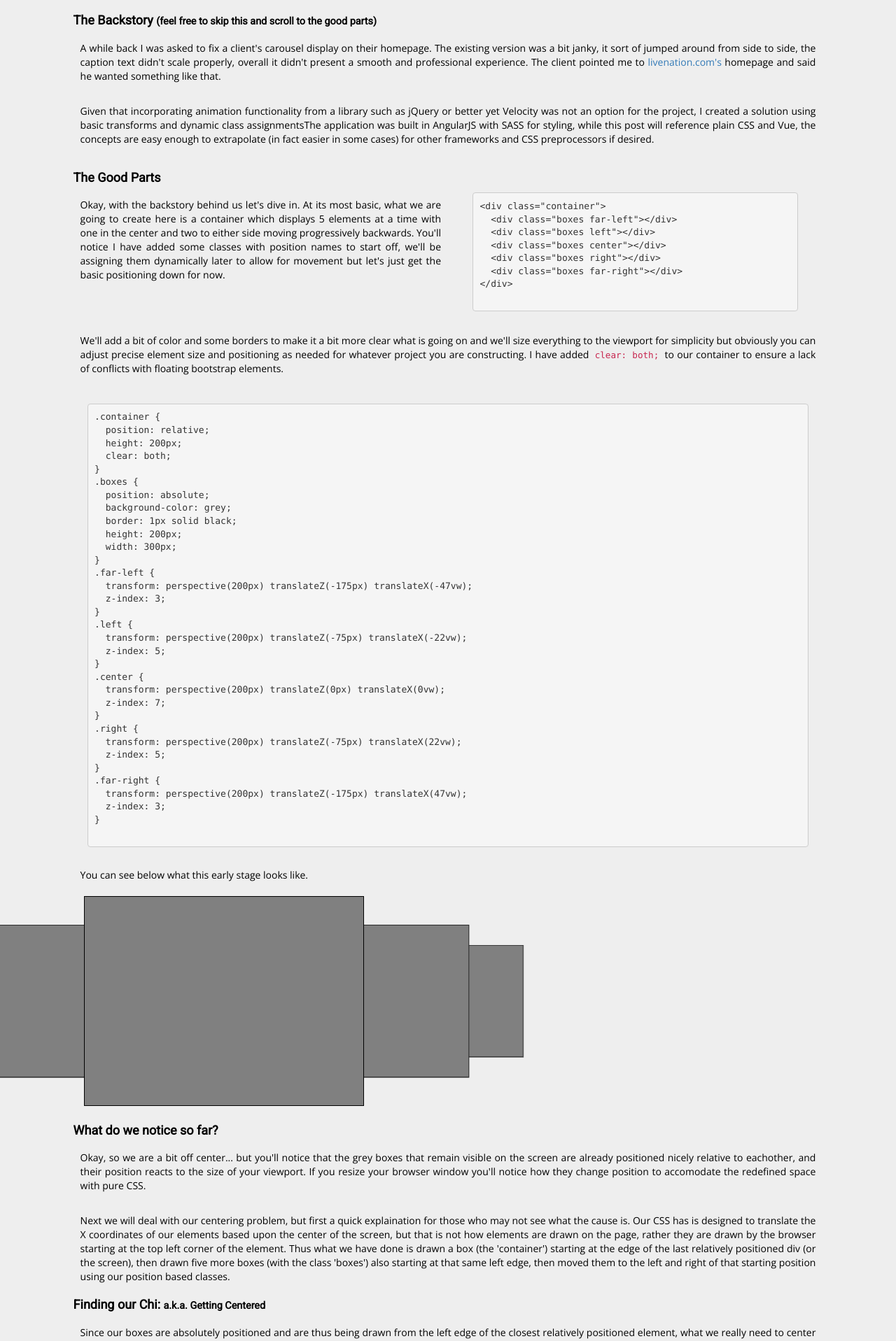
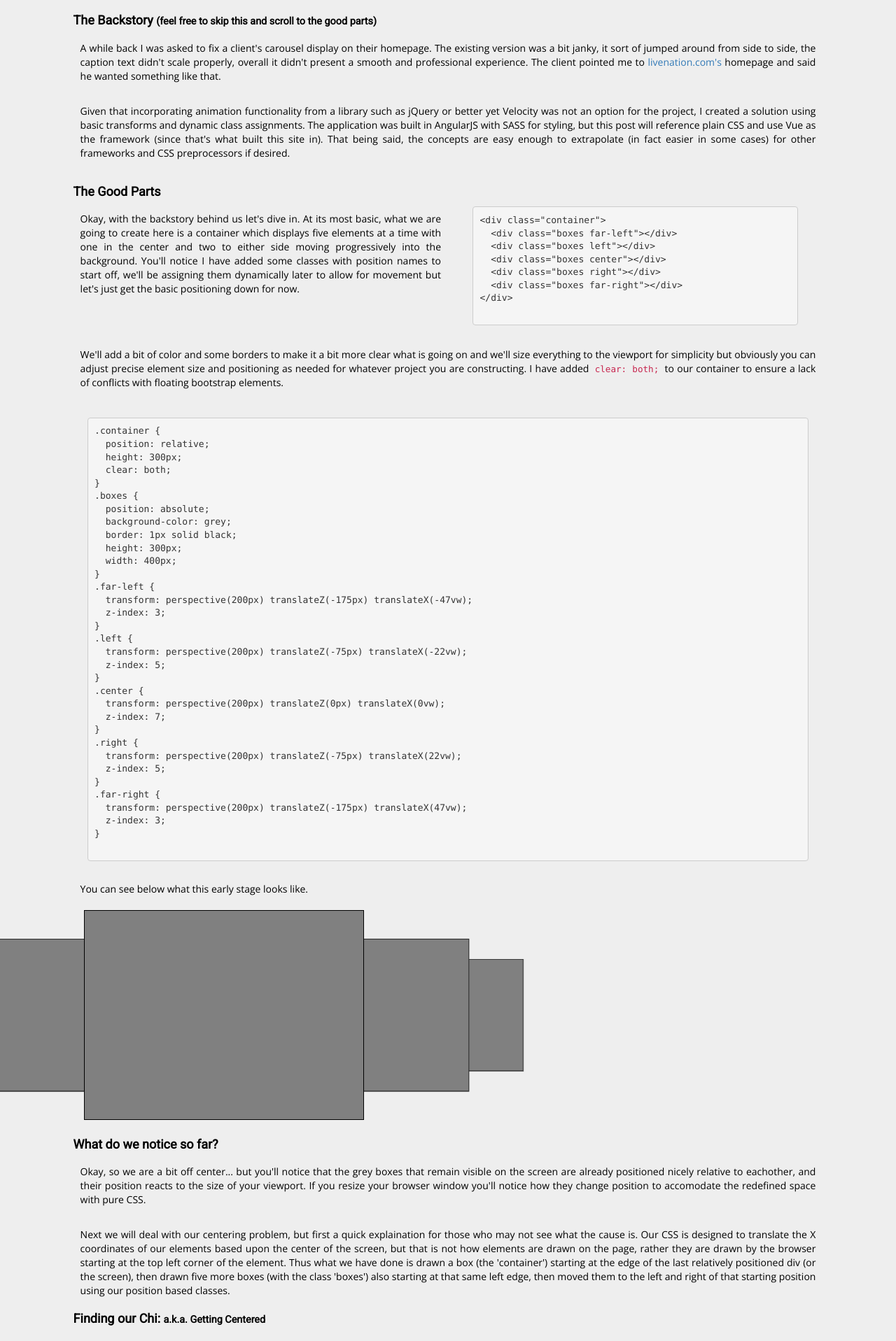
Before and after one commit to foxinatardis/portfolio, a Vue app in the folder vue/: page /blog/posts/carousel in a window 1280 px wide. Shown: the part 640-2557 px from the top of the page at 70% size. Built offline with nearby package versions, Linux system fonts and the light colour scheme; some icons are missing.

Commit message:
proof-reading again... so many mistakes

```diff
--- a/vue/src/components/blog/posts/carousel/carousel.vue
+++ b/vue/src/components/blog/posts/carousel/carousel.vue
@@ -9,11 +9,11 @@
       <section>
         <h4>The Backstory <span class="sub-title">(feel free to skip this and scroll to the good parts)</span></h4>
         <p>A while back I was asked to fix a client's carousel display on their homepage. The existing version was a bit janky, it sort of jumped around from side to side, the caption text didn't scale properly, overall it didn't present a smooth and professional experience. The client pointed me to <a href="https://www.livenation.com/">livenation.com's</a> homepage and said he wanted something like that.</p>
-        <p>Given that incorporating animation functionality from a library such as jQuery or better yet Velocity was not an option for the project, I created a solution using basic transforms and dynamic class assignmentsThe application was built in AngularJS with SASS for styling, while this post will reference plain CSS and Vue, the concepts are easy enough to extrapolate (in fact easier in some cases) for other frameworks and CSS preprocessors if desired.</p>
+        <p>Given that incorporating animation functionality from a library such as jQuery or better yet Velocity was not an option for the project, I created a solution using basic transforms and dynamic class assignments. The application was built in AngularJS with SASS for styling, but this post will reference plain CSS and use Vue as the framework (since that's what built this site in). That being said, the concepts are easy enough to extrapolate (in fact easier in some cases) for other frameworks and CSS preprocessors if desired.</p>
       </section>
       <section>
         <h4>The Good Parts</h4>
-        <p class="col-xs-12 col-sm-6">Okay, with the backstory behind us let's dive in. At its most basic, what we are going to create here is a container which displays 5 elements at a time with one in the center and two to either side moving progressively backwards. You'll notice I have added some classes with position names to start off, we'll be assigning them dynamically later to allow for movement but let's just get the basic positioning down for now.</p>
+        <p class="col-xs-12 col-sm-6">Okay, with the backstory behind us let's dive in. At its most basic, what we are going to create here is a container which displays five elements at a time with one in the center and two to either side moving progressively into the background. You'll notice I have added some classes with position names to start off, we'll be assigning them dynamically later to allow for movement but let's just get the basic positioning down for now.</p>
         <code class="col-xs-12 col-sm-6">
           <pre>
 &lt;div class="container"&gt;
@@ -30,15 +30,15 @@
           <pre>
 .container {
   position: relative;
-  height: 200px;
+  height: 300px;
   clear: both;
 }
 .boxes {
   position: absolute;
   background-color: grey;
   border: 1px solid black;
-  height: 200px;
-  width: 300px;
+  height: 300px;
+  width: 400px;
 }
 .far-left {
   transform: perspective(200px) translateZ(-175px) translateX(-47vw);
@@ -68,7 +68,7 @@
       <section>
         <h4>What do we notice so far?</h4>
         <p class="col-xs-12">Okay, so we are a bit off center... but you'll notice that the grey boxes that remain visible on the screen are already positioned nicely relative to eachother, and their position reacts to the size of your viewport. If you resize your browser window you'll notice how they change position to accomodate the redefined space with pure CSS.</p>
-        <p class="col-xs-12">Next we will deal with our centering problem, but first a quick explaination for those who may not see what the cause is. Our CSS has is designed to translate the X coordinates of our elements based upon the center of the screen, but that is not how elements are drawn on the page, rather they are drawn by the browser starting at the top left corner of the element. Thus what we have done is drawn a box (the 'container') starting at the edge of the last relatively positioned div (or the screen), then drawn five more boxes (with the class 'boxes') also starting at that same left edge, then moved them to the left and right of that starting position using our position based classes.</p>
+        <p class="col-xs-12">Next we will deal with our centering problem, but first a quick explaination for those who may not see what the cause is. Our CSS is designed to translate the X coordinates of our elements based upon the center of the screen, but that is not how elements are drawn on the page, rather they are drawn by the browser starting at the top left corner of the element. Thus what we have done is drawn a box (the 'container') starting at the edge of the last relatively positioned div (or the screen), then drawn five more boxes (with the class 'boxes') also starting at that same left edge, then moved them to the left and right of that starting position using our position based classes.</p>
       </section>
       <section>
         <h4>Finding our Chi: <span class="sub-title">a.k.a. Getting Centered</span></h4>
@@ -91,13 +91,13 @@
   <pre>
 .container {
   position: relative;
-  height: 200px;
+  height: 300px;
   clear: both;
   width: 0px;
   margin: 0 auto;
 }
 .wrapper {
-  margin-left: -150px;
+  margin-left: -200px;
 }
   </pre>
 </code>
@@ -108,7 +108,7 @@
         <h4>Getting Dynamic</h4>
         <div class="col-xs-12 col-sm-6">
           <p>Great! Now that we've got the basics setup, we're just a touch of JS away from everything we've been waiting for. Since someday the goal here is to display images or other repeated elements full of data we'll want an array full of our items to display.</p>
-          <p>The other thing we are going to want is a way to keep track of which position of the items within the carousel. So we'll set an empty array and quickly fill it with the indicies of our items. Thus in the example provided, <code>carouselIndicies</code> looks like this: <code>[0, 1, 2, 3, 4, 5]</code></p>
+          <p>The other thing we are going to want is a way to keep track of the position of the items within the carousel. To do this we'll set an empty array and quickly fill it with the indicies of our items. Thus in the example provided, <code>carouselIndicies</code> looks like this: <code>[0, 1, 2, 3, 4, 5]</code></p>
         </div>
 <code class="col-xs-12 col-sm-6">
   <pre>
@@ -164,7 +164,7 @@ function moveCarousel(direction) {
         <div class="col-xs-12">
           <h4>The Final Countdown</h4>
           <div class="col-xs-12 col-sm-6">
-            <p>We will wrap the whole package (outside the div with class 'container') in another div adding fill color to the background, then and a negative z-index to our boxes so that those not currently being displayed will be hidden.</p>
+            <p>We will wrap the whole package (including the div with class 'container') in another div adding fill color to the background, then add a negative z-index to our boxes so that those not currently being displayed will be hidden.</p>
             <p>Lastly we add some transition properties to our box class to make things a bit smoother when moving elements around, and throw a couple of buttons underneath with click listeners attached for our <code>moveCarousel</code> function. The relevant classes should now resemble this: </p>
           </div>
 <code class="col-xs-12 col-sm-6">
@@ -178,8 +178,8 @@ function moveCarousel(direction) {
 .box {
   position: absolute;
   border: 1px solid black;
-  height: 200px;
-  width: 300px;
+  height: 300px;
+  width: 400px;
   z-index: -1;
   transition: transform 0.5s ease, z-index 0.2s linear;
   transform: perspective(200px) translateZ(-275px);
```
Also changed, not shown: vue/src/components/blog/posts/carousel/components/full-demo.vue (indentation only).
